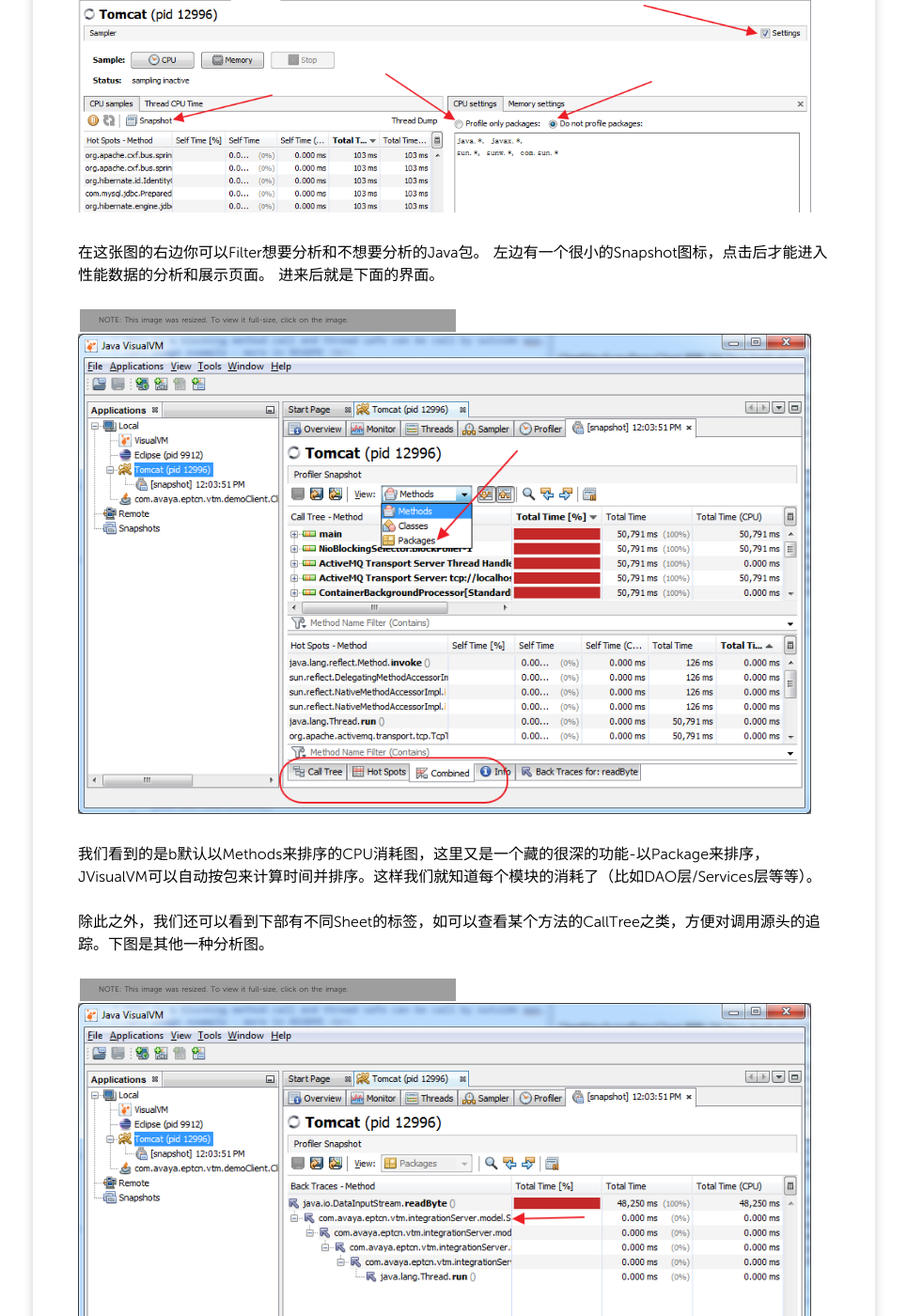
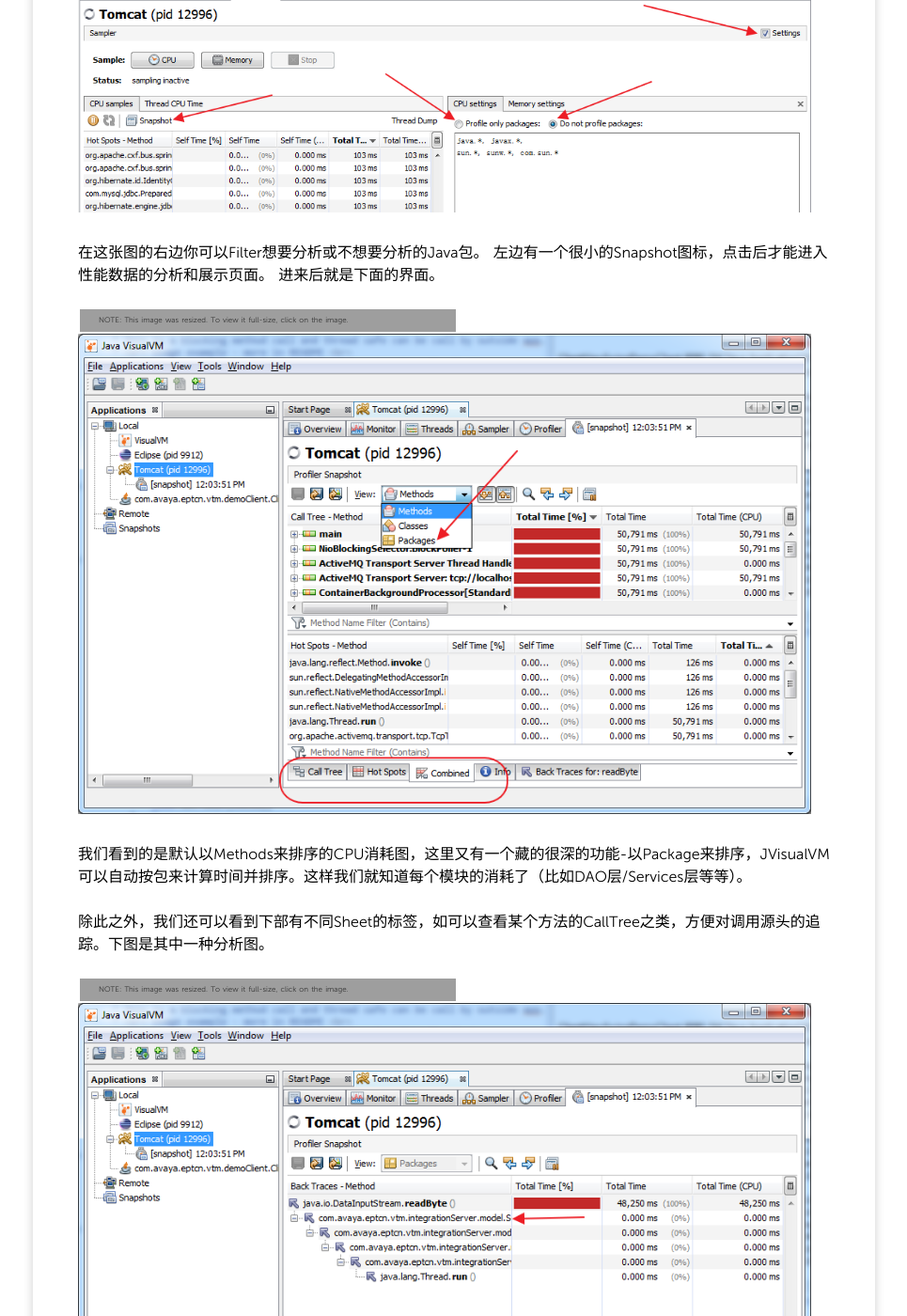
Before and after one commit to dashjim/dashjim.github.com, a Jekyll site: the page built from _posts/2015/2015-06-25-Extrame-Java-Optimization-by-Using-JVisualVM.md, in a window 1280 px wide and 1400 px high, scrolled down 1722 px. Shown: the whole window at 94% size, without its empty margins (157-1122 px from the left). Built offline with Jekyll 4.4.1, drawn with Linux system fonts in a browser that asks for light colours; nearby versions of some CDN libraries; Markdown is read by kramdown in place of the engine named in the settings; comment, search, counter and statistics services are not loaded; some of the changed text lies outside the part shown; grey boxes are pictures that could not be loaded.

Commit message:
Update 2015-06-25-Extrame-Java-Optimization-by-Using-JVisualVM.md

```diff
--- a/_posts/2015/2015-06-25-Extrame-Java-Optimization-by-Using-JVisualVM.md
+++ b/_posts/2015/2015-06-25-Extrame-Java-Optimization-by-Using-JVisualVM.md
@@ -34,15 +34,15 @@
 接下来这张图就是很Tricky的地方。
 ![](/media/pic2015/0625-1.png)
 
-在这张图的右边你可以Filter想要分析和不想要分析的Java包。
+在这张图的右边你可以Filter想要分析或不想要分析的Java包。
 左边有一个很小的Snapshot图标，点击后才能进入性能数据的分析和展示页面。
 进来后就是下面的界面。
 
 ![](/media/pic2015/0625-2.png)
 
-我们看到的是b默认以Methods来排序的CPU消耗图，这里又是一个藏的很深的功能-以Package来排序，JVisualVM可以自动按包来计算时间并排序。这样我们就知道每个模块的消耗了（比如DAO层/Services层等等）。
+我们看到的是默认以Methods来排序的CPU消耗图，这里又有一个藏的很深的功能-以Package来排序，JVisualVM可以自动按包来计算时间并排序。这样我们就知道每个模块的消耗了（比如DAO层/Services层等等）。
 
-除此之外，我们还可以看到下部有不同Sheet的标签，如可以查看某个方法的CallTree之类，方便对调用源头的追踪。下图是其他一种分析图。
+除此之外，我们还可以看到下部有不同Sheet的标签，如可以查看某个方法的CallTree之类，方便对调用源头的追踪。下图是其中一种分析图。
 
 ![](/media/pic2015/0625-3.png)
 
```
Also changed, not shown: other parts of _posts/2015/2015-06-25-Extrame-Java-Optimization-by-Using-JVisualVM.md (+8 -3 lines).
